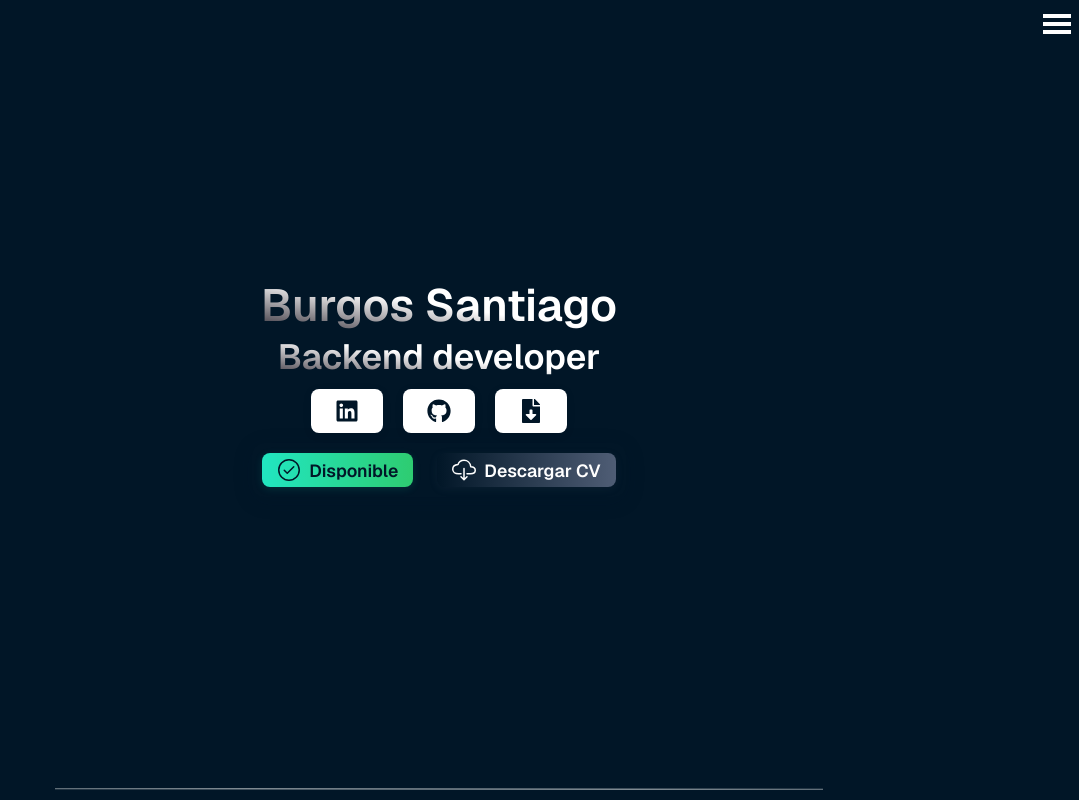
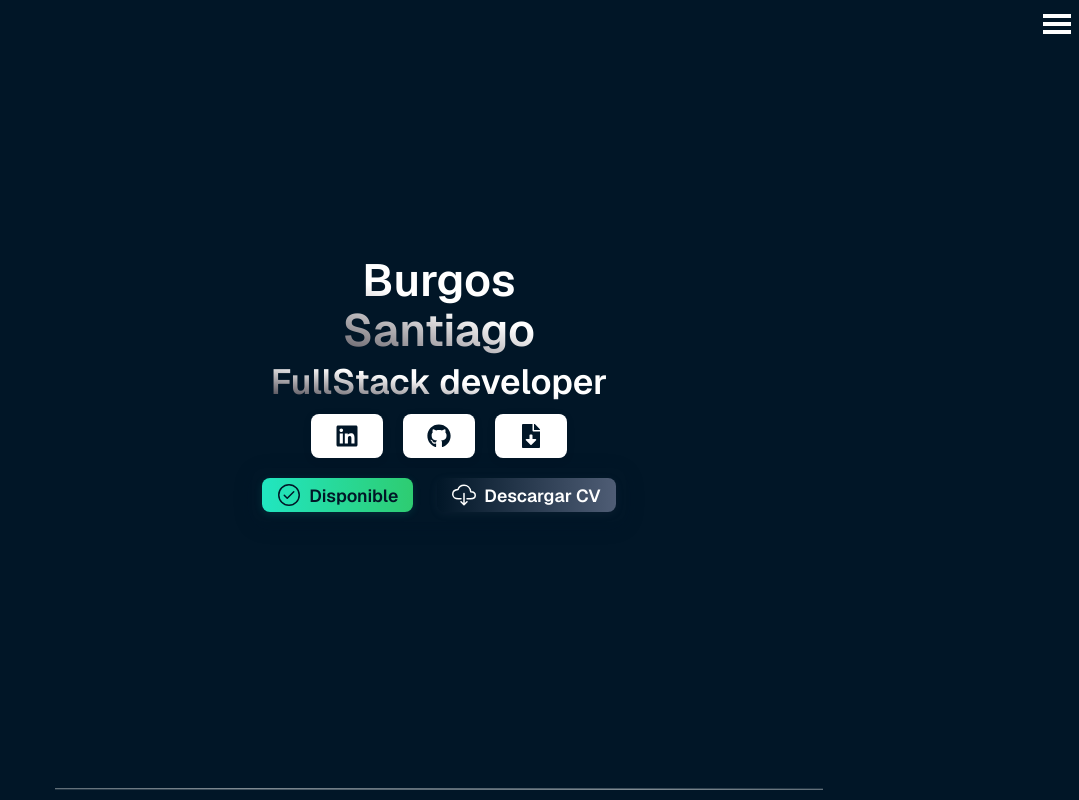
Before and after one commit to Santi-Burgos/portafolio, a React (Create React App) app: page / in a window 1280 px wide. Shown: the top 800 px of the page, without its empty margins (201-1280 px from the left). Built offline with nearby package versions, Linux system fonts and the light colour scheme.

Commit message:
poquitos estilos

```diff
--- a/src/components/presentation.jsx
+++ b/src/components/presentation.jsx
@@ -12,8 +12,8 @@ function Presentation() {
     <div className="precontenedor-profile">
         <div className="container-profile">
           <div className="profile-text">
-            <h1 className="gradient-text">Burgos Santiago</h1>
-            <h2 className="gradient-text">Backend developer</h2>
+            <h1 className="gradient-text">Burgos <span className="block-name">Santiago</span></h1>
+            <h2 className="gradient-text">FullStack developer</h2>
           </div>
           <div className="buttons-container">
             <ContactButton icon={FaLinkedin} link=""  />
--- a/src/styles/App.css
+++ b/src/styles/App.css
@@ -129,7 +129,10 @@ html {
   align-items: center;
   color: white;
 }
-
+.block-name {
+  display: block;
+  margin-top: -8px;
+}
 .precontenedor-profile{
   height: 96%;
   margin: 0px 10px 0px 10px;
@@ -198,11 +201,6 @@ html {
   font-size: 1.5rem;
   display: flex;
   align-items: center;
-}
-
-.contact-name {
-  padding-left: 2px;
-  letter-spacing: 0.5px;
 }
 
   .button-view-projects {
```
